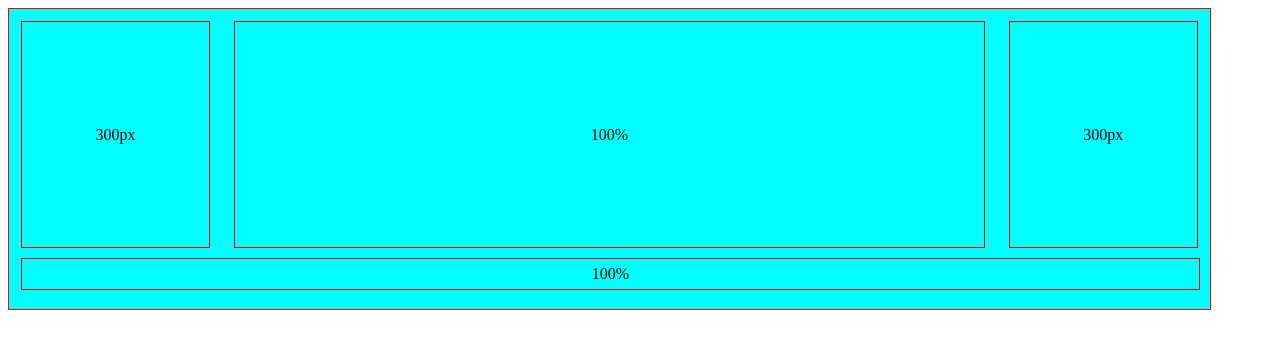
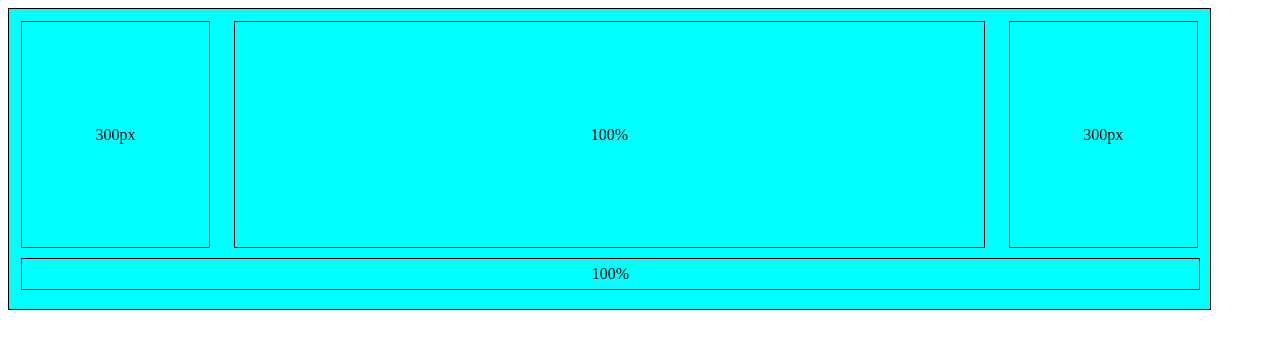
Before and after one commit to OlijnukR/JS-GeekHub, a plain HTML site: page homework_1/test_2.2.html in a window 1280 px wide. Drawn offline with Linux system fonts and the light colour scheme.

Commit message:
this folder is a java script study project

```diff
--- a/homework_1/css_flex_test_2.2.css
+++ b/homework_1/css_flex_test_2.2.css
@@ -1,6 +1,6 @@
 div {
     background-color: aqua;
-    border: solid 1px red;
+    border: solid 1px black;
     text-align: center;
 }
 .body_container {
```
